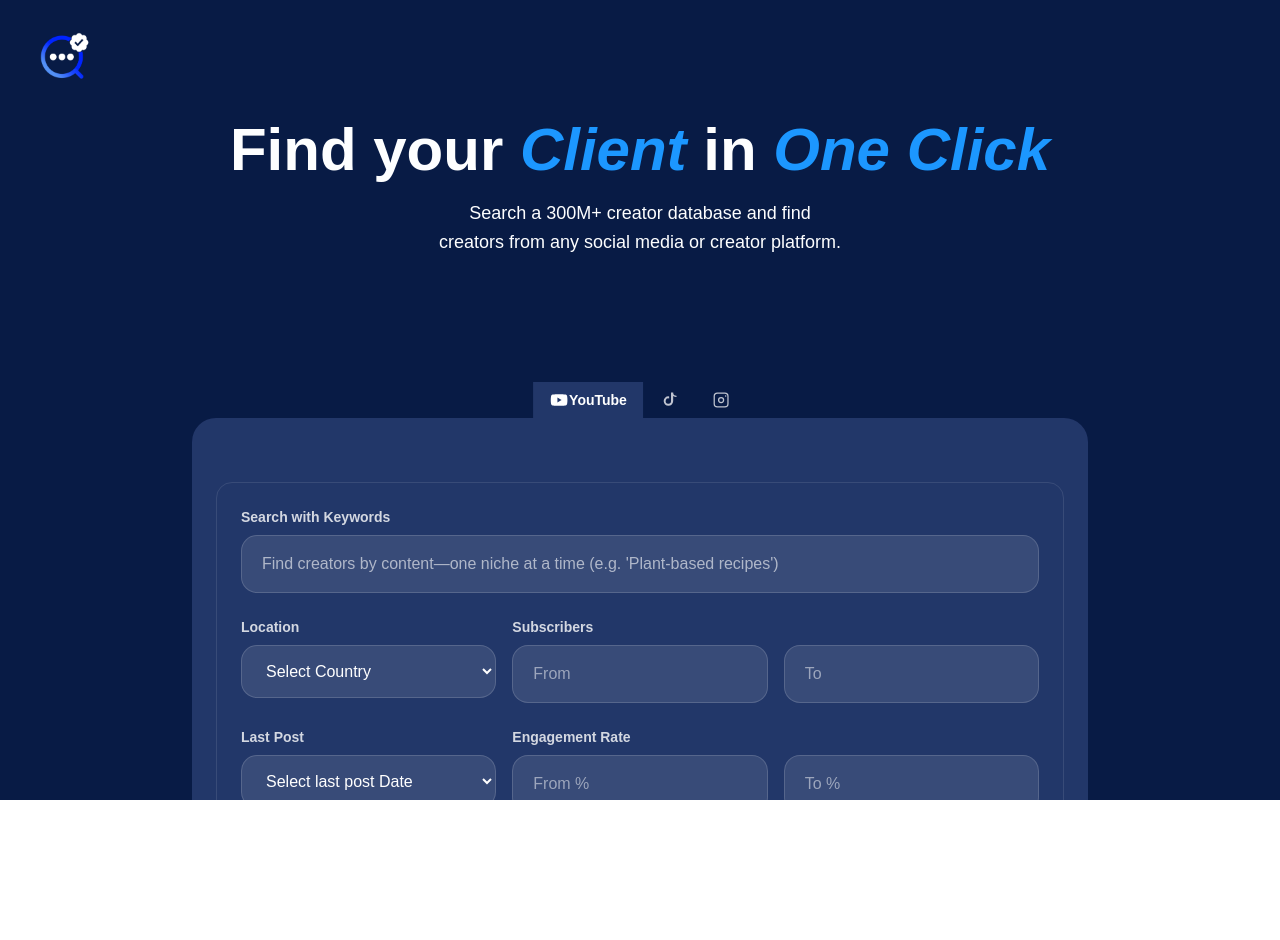
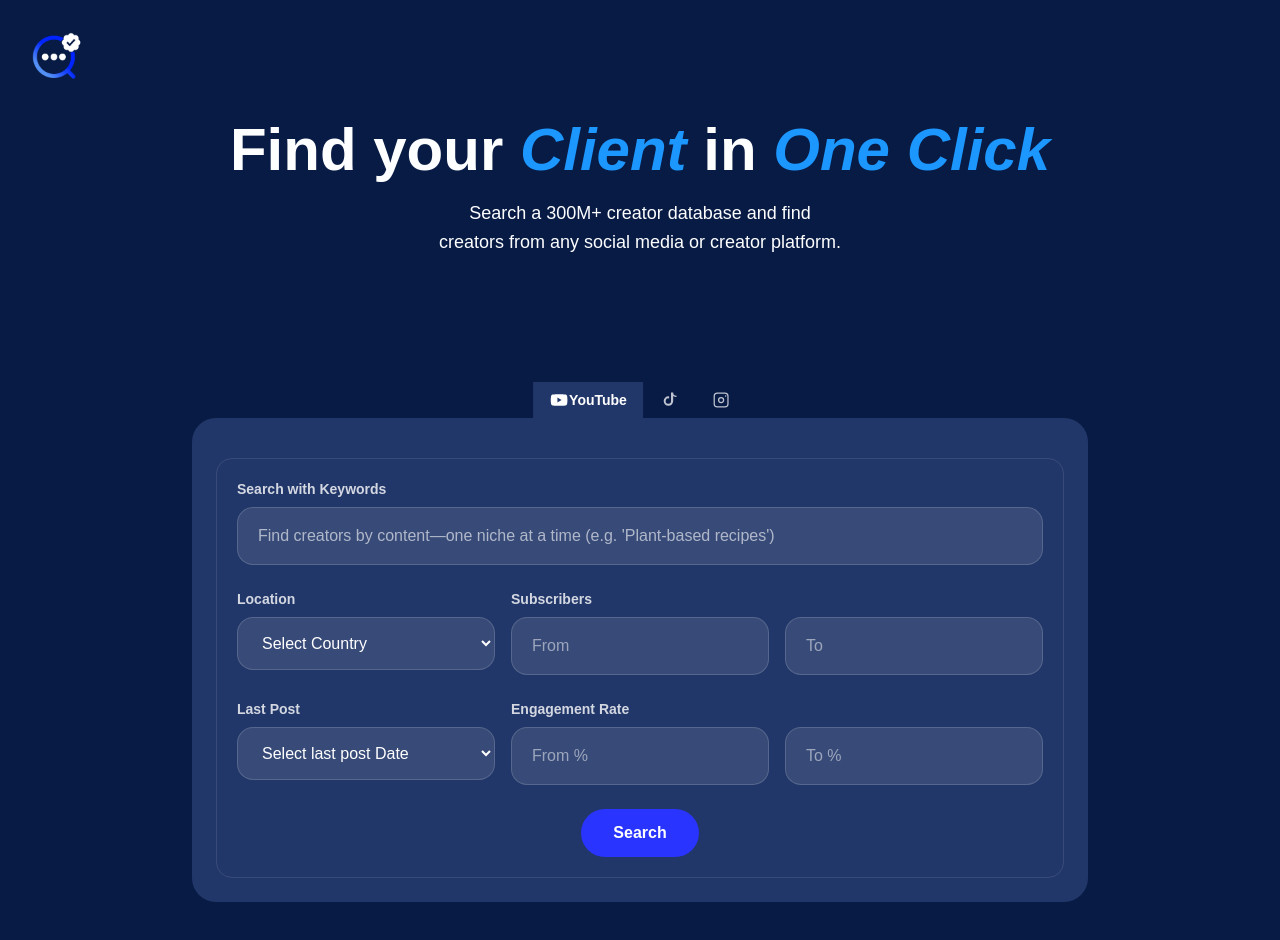
Before and after one commit to waleed677/Motion-search-social-influencers, a Next.js app: page / in a window 1280 px wide. Shown: the top 940 px of the page. Before the commit the page ends 800 px from the top, so only its background shows below. Built offline with nearby package versions, Linux system fonts and the light colour scheme.

Commit message:
Fixed some styling

```diff
--- a/app/page.tsx
+++ b/app/page.tsx
@@ -156,7 +156,7 @@ const Home = () => {
   );
 
   return (
-    <div className="flex h-screen w-full flex-col overflow-hidden bg-app-bg px-10 text-app-text">
+    <div className="flex min-h-screen w-full flex-col bg-app-bg px-8 text-app-text">
       <header className="flex !flex w-full justify-start py-8">
         <Image
           src="/logo.png"
@@ -167,7 +167,7 @@ const Home = () => {
           className="h-12 w-auto"
         />
       </header>
-      <main className="flex w-full flex-1 flex-col items-center justify-start gap-20 overflow-hidden px-4 pb-12">
+      <main className="flex w-full flex-1 flex-col items-center justify-start gap-20 px-4 pb-12">
         <section className="flex w-full flex-col items-center text-center">
           <p className="mb-3 font-semibold leading-tight text-app-text text-6xl">
             Find your <span className="text-[#1C97FF] italic">Client</span> in{" "}
@@ -220,7 +220,7 @@ const Home = () => {
             id={`${activePlatform}-panel`}
             role="tabpanel"
             aria-labelledby={`${activePlatform}-tab`}
-            className="mt-6 rounded-2xl border border-white/10 p-6 text-left text-sm text-white/90"
+            className="rounded-2xl border border-white/10 p-5 text-left text-sm text-white/90"
           >
             {renderSearchForm(audienceLabel)}
           </div>
```
